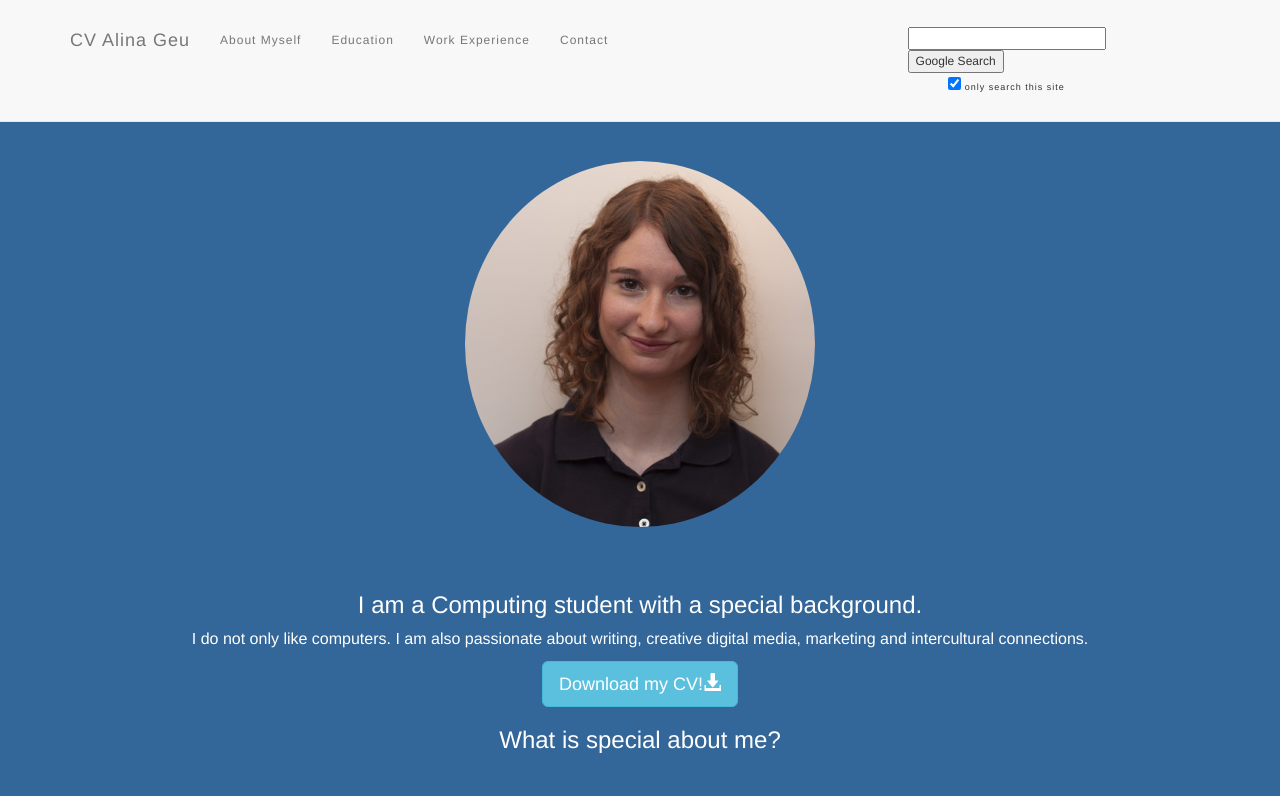
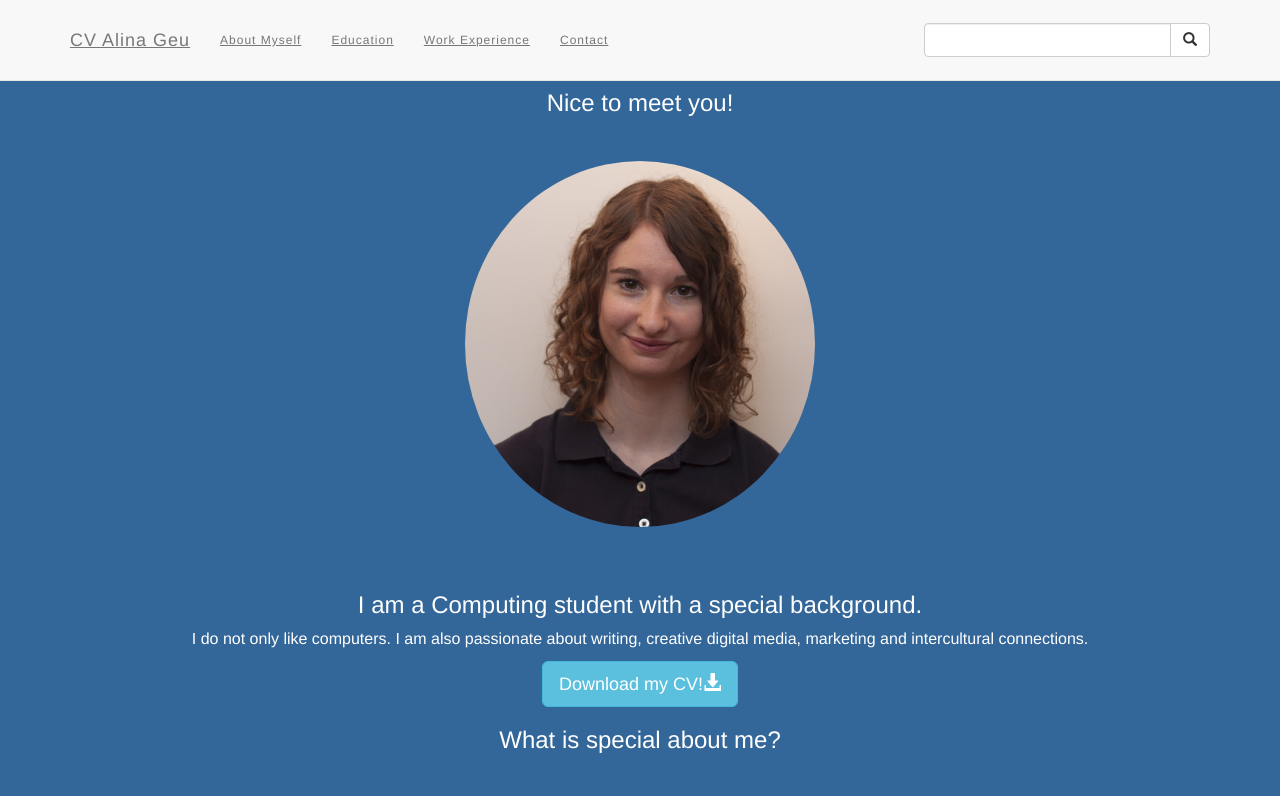
Before and after one commit to AliGeu/AliGeu.github.io, a plain HTML site: page index.html in a window 1280 px wide. Shown: the top 796 px of the page. Drawn offline with nearby package versions, Linux system fonts and the light colour scheme.

Commit message:
some fixes

```diff
--- a/index.html
+++ b/index.html
@@ -51,11 +51,10 @@
           <li><a href="#workExperience">Work Experience</a></li>
           <li><a href="#contact">Contact</a></li>
         </ul>
-        <!-- Search bar in navbar
-
-        <form class="navbar-form navbar-right">
+        <!-- Search bar in navbar-->
+        <form class="navbar-form navbar-right" method="get" action="http://www.google.com/search">
           <div class="input-group">
-            <input type="text" class="form-control" placeholder="Search">
+            <input type="text" class="form-control" name="q" size="25" maxlength="255" value="">
             <div class="input-group-btn">
               <button class="btn btn-default" type="submit">
             <i class="glyphicon glyphicon-search"></i>
@@ -64,23 +63,7 @@
           </div>
         </form>
       </div>
-    </div> -->
-
-    <form class="navbar-form navbar-right" method="get" action="http://www.google.com/search">
-      <div style="padding:4px;width:20%;">
-        <table border="0" cellpadding="0">
-          <tr>
-            <td>
-              <input type="text" name="q" size="25" maxlength="255" value="" />
-               <input type="submit" value="Google Search" /></td></tr>
-               <tr><td align="center" style="font-size:75%">
-                 <input type="checkbox" name="sitesearch" value="https://aligeu.github.io/" checked /> only search this site<br />
-            </td>
-          </tr>
-         </table>
-      </div>
-    </form>
-
+    </div>
   </nav>
 
   <!-- First Container -->
--- a/style.css
+++ b/style.css
@@ -8,6 +8,26 @@ p {
     font-size: 16px;
 }
 
+ /* unvisited link */
+ a:link {
+    color: white;
+    text-decoration: underline;
+}
+
+/* visited link */
+a:visited {
+    color: hotpink;
+}
+
+/* mouse over link */
+a:hover {
+    color: hotpink;
+}
+
+/* selected link */
+a:active {
+    color: hotpink;
+}
 .margin {
     margin-bottom: 45px;
 }
```
